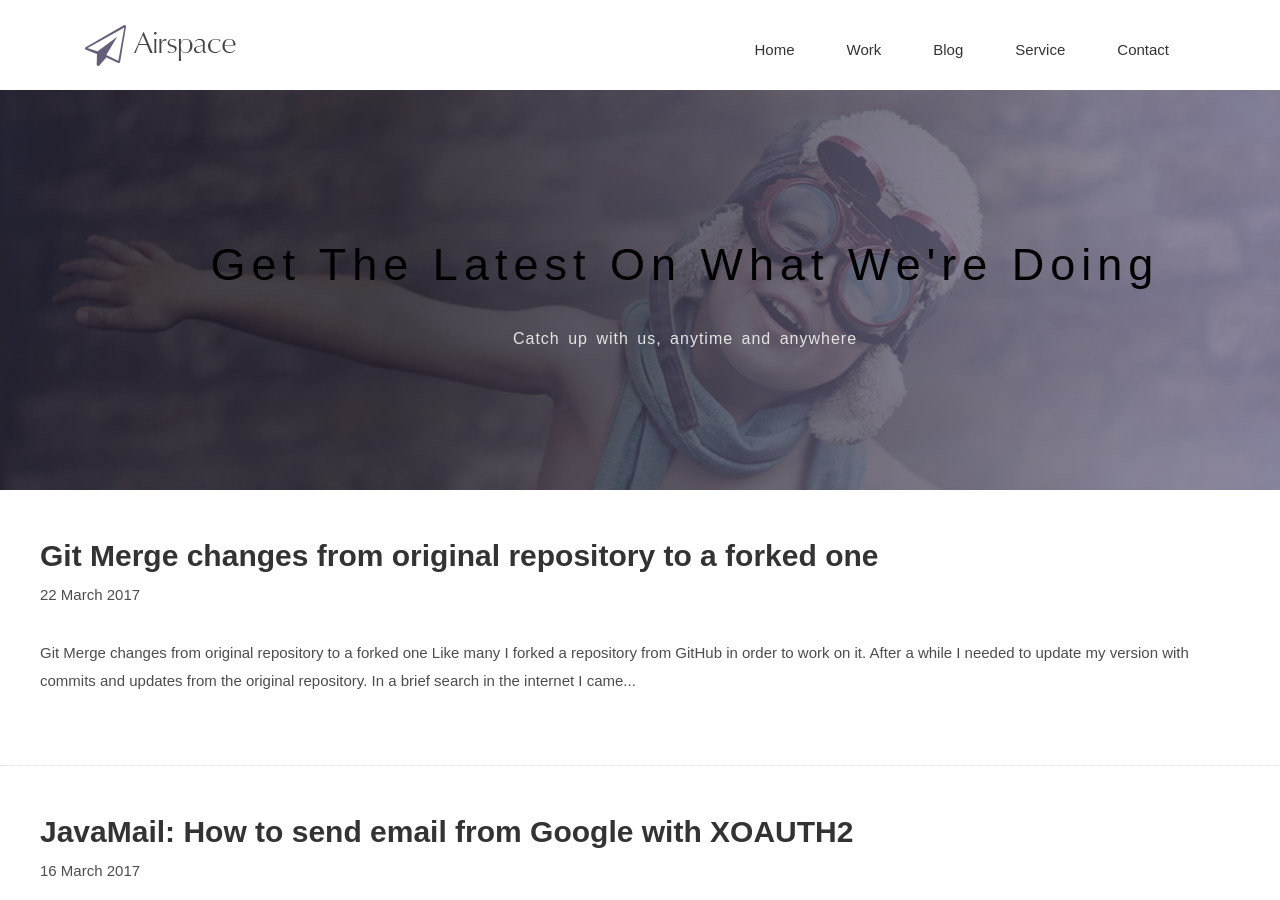
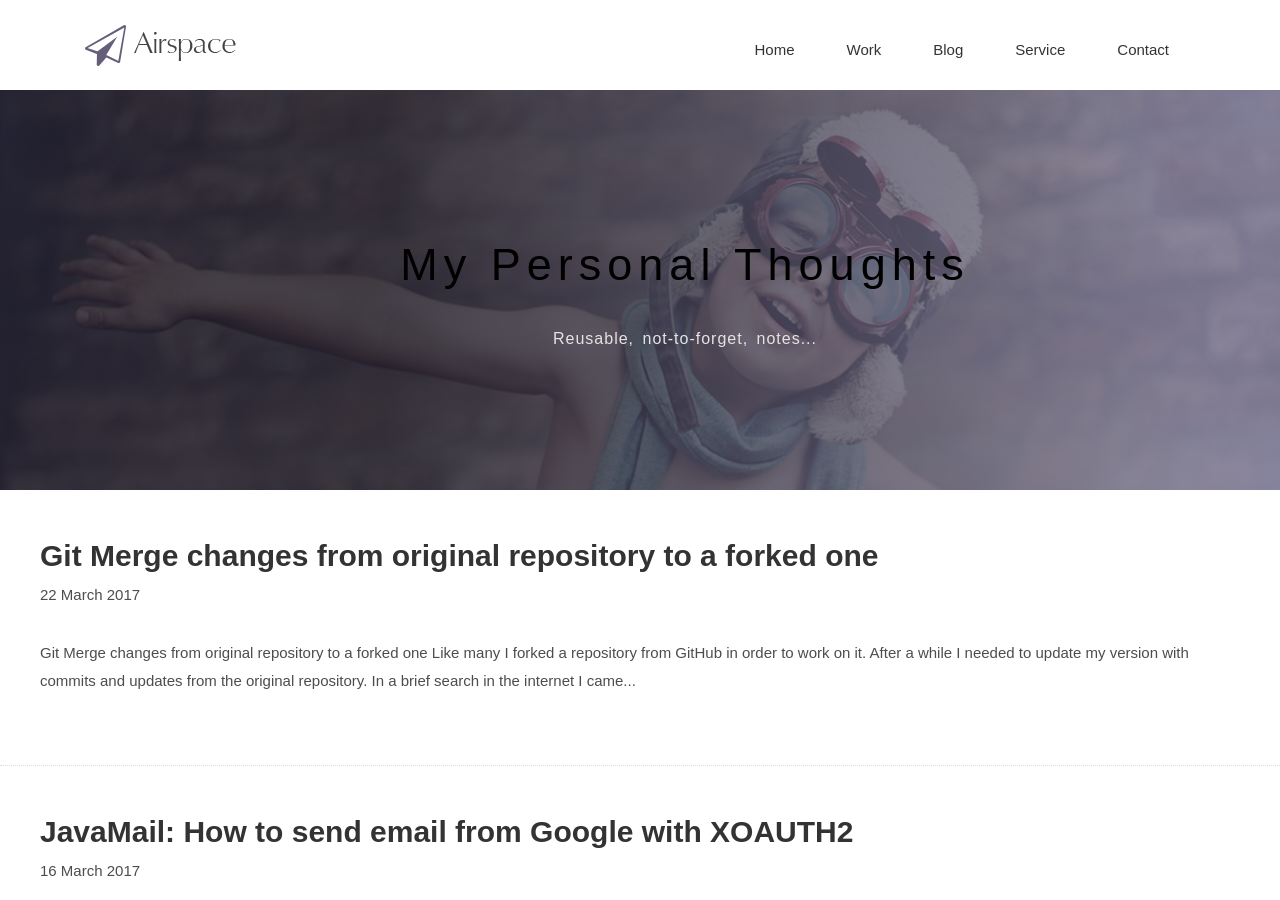
Before and after one commit to kgiann78/kgiann78.github.io, a Jekyll site: the page built from blog.html, in a window 1280 px wide and 900 px high. Built offline with Jekyll 4.4.1, drawn with Linux system fonts in a browser that asks for light colours; nearby versions of some CDN libraries; some web fonts are replaced.

Commit message:
Update post page

```diff
--- a/blog.html
+++ b/blog.html
@@ -9,8 +9,8 @@ permalink: /blog/
     <div class="row">
       <div class="col-md-12">
         <div class="block">
-          <h1>Get the latest on what we're doing</h1>
-          <p>Catch up with us, anytime and anywhere</p>
+          <h1>My personal thoughts</h1>
+          <p>Reusable, not-to-forget, notes...</p>
         </div>
       </div>
     </div>
```
